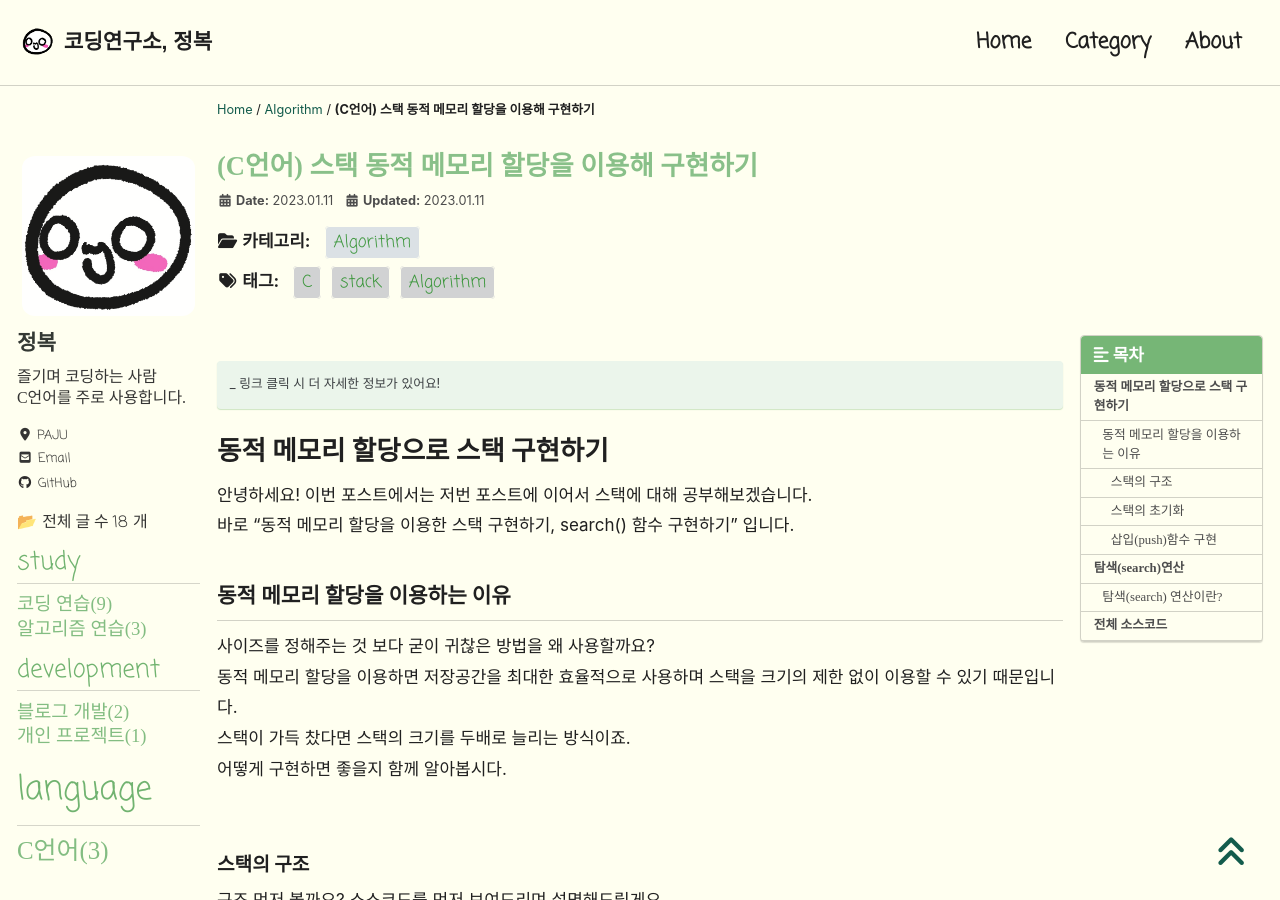
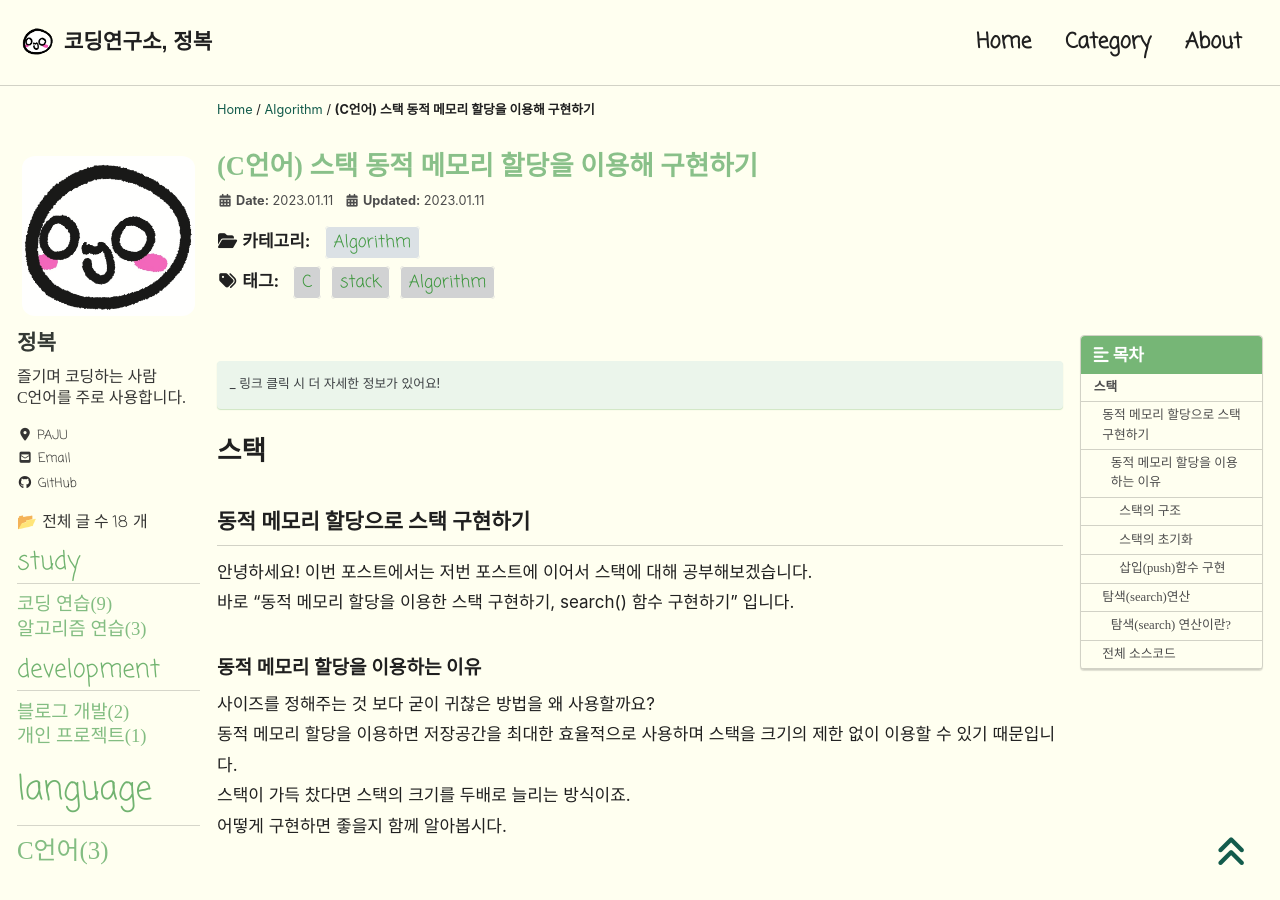
Before and after one commit to JBL28/jbl28.github.io, a Jekyll site: the page built from _posts/Algorithm/2023-01-11-stack2.md, in a window 1280 px wide and 900 px high. Built offline with Jekyll 4.4.1, drawn with Linux system fonts in a browser that asks for light colours; cached includes are drawn as plain includes; nearby versions of some CDN libraries; some web fonts are replaced; comment, search, counter and statistics services are not loaded.

Commit message:
Update 2023-01-11-stack2.md

````diff
--- a/_posts/Algorithm/2023-01-11-stack2.md
+++ b/_posts/Algorithm/2023-01-11-stack2.md
@@ -17,19 +17,21 @@ last_modified_at: 2023-01-11
 _ 링크 클릭 시 더 자세한 정보가 있어요!
 {: .notice--primary}
 
-# 동적 메모리 할당으로 스택 구현하기
+# 스택
+
+## 동적 메모리 할당으로 스택 구현하기
 
 안녕하세요! 이번 포스트에서는 저번 포스트에 이어서 스택에 대해 공부해보겠습니다.<br>
 바로 "동적 메모리 할당을 이용한 스택 구현하기, search() 함수 구현하기" 입니다.<br>
 
-## 동적 메모리 할당을 이용하는 이유
+### 동적 메모리 할당을 이용하는 이유
 
 사이즈를 정해주는 것 보다 굳이 귀찮은 방법을 왜 사용할까요?<br>
 동적 메모리 할당을 이용하면 저장공간을 최대한 효율적으로 사용하며 스택을 크기의 제한 없이 이용할 수 있기 때문입니다.<br>
 스택이 가득 찼다면 스택의 크기를 두배로 늘리는 방식이죠.<br>
 어떻게 구현하면 좋을지 함께 알아봅시다.<br><br>
 
-### 스택의 구조
+#### 스택의 구조
 
 구조 먼저 볼까요? 소스코드를 먼저 보여드리며 설명해드릴게요.<br>
 
@@ -51,7 +53,7 @@ stack구조체에 size 변수가 생기고 data배열이 포인터 형식으로
 우리는 data 포인터를 size를 크기로 하는 배열로 동적 메모리 할당할 것 입니다.<br>
 배열이 가득 찼다면 size 변수를 늘리고 다시 data를 할당해주면 되겠지요.<br><br>
 
-### 스택의 초기화
+#### 스택의 초기화
 
 그럼 첫번째로 스택을 초기화하는 방식에 대해 알아봅시다.<br>
 top을 -1로 설정해주고 size를 원하는 크기대로 설정해준 뒤, 그 크기대로 data를 동적 메모리 할당해주면 됩니다.
@@ -68,7 +70,7 @@ top을 -1로 설정해주고 size를 원하는 크기대로 설정해준 뒤,
 쉽죠?<br>
 이제 연산들을 구현하러 가봅시다. 삭제, peek연산은 기존의 스택과 똑같이 구현해주시면 됩니다.<br><br>
 
-### 삽입(push)함수 구현
+#### 삽입(push)함수 구현
 
 먼저 is_full() 함수부터 구현 해줘야겠죠.
 
@@ -102,9 +104,9 @@ top을 -1로 설정해주고 size를 원하는 크기대로 설정해준 뒤,
 이제 이 스택에 마지막 연산을 추가해줍시다.<br><br>
 
 
-# 탐색(search)연산
+## 탐색(search)연산
 
-## 탐색(search) 연산이란?
+### 탐색(search) 연산이란?
 
 바로 탐색 연산입니다.<br>
 탐색 연산이란 키 값을 매개변수로 받아 해당 키 값을 갖는 요소의 인덱스를 반환하는 연산입니다.<br>
@@ -127,7 +129,7 @@ top을 -1로 설정해주고 size를 원하는 크기대로 설정해준 뒤,
 전체 소스코드를 보며 오늘 공부한 내용을 다시 생각해봅시다!<br><br>
 다음 포스트에서는 우리가 구현한 스택을 활용해봅시다!<br><br>
 
-# 전체 소스코드
+## 전체 소스코드
 
 >소스코드
 >```cpp
````
